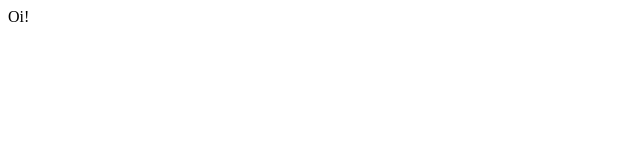
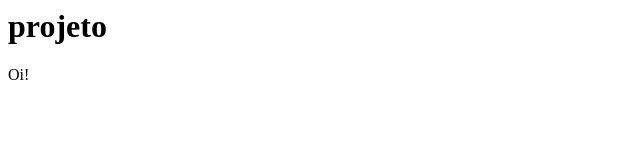
Before and after one commit to brncarneiro/git-teste, a plain HTML site: page index.html in a window 1280 px wide. Shown: the whole page, without its empty margins (0-640 px from the left). Drawn offline with Linux system fonts and the light colour scheme.

Commit message:
add titulo

```diff
--- a/index.html
+++ b/index.html
@@ -1,4 +1,7 @@
 <html>
 
-	<body>Oi!</body>
+	<body>
+		<h1>projeto</h1>
+		Oi!
+	</body>
 </html>
```
